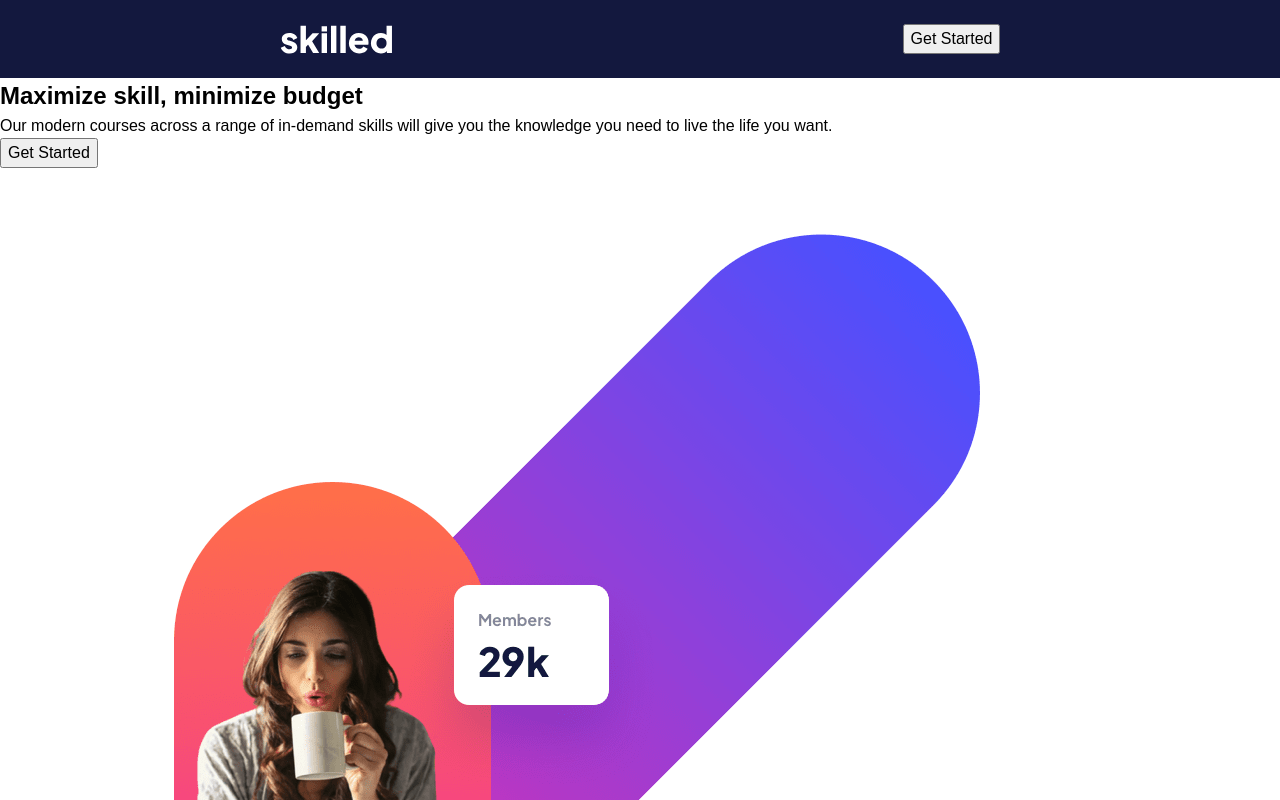
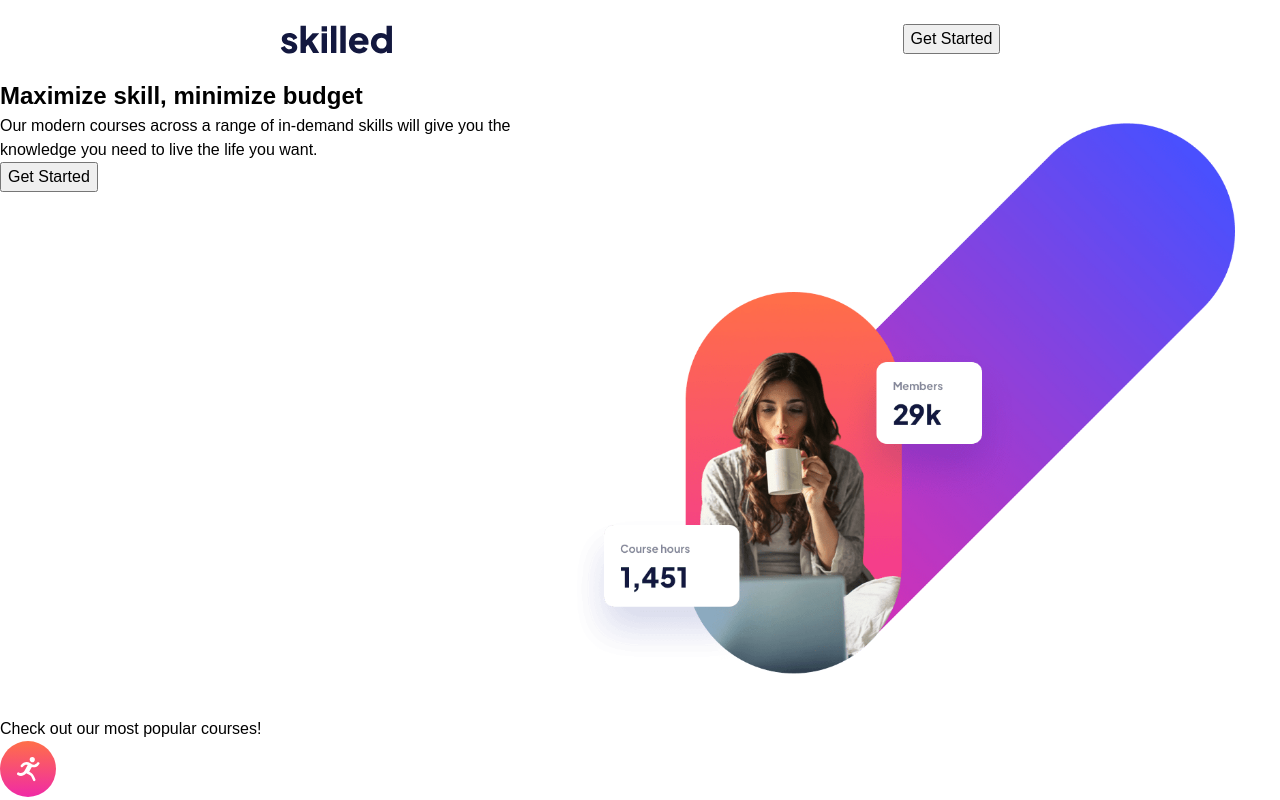
Before and after one commit to nicorithner/solution-skilled-elearning-landing-page, a React (Create React App) app: page / in a window 1280 px wide. Shown: the top 800 px of the page. Built offline with nearby package versions, Linux system fonts and the light colour scheme.

Commit message:
Move hero section to its own component

```diff
--- a/src/App.js
+++ b/src/App.js
@@ -1,47 +1,18 @@
-import {
-  CardSection,
-  Footer,
-  Header,
-  Heading,
-  HeroSection,
-  MainWrapper,
-  HeroLeft,
-  HeroRight,
-  HeroRightImg,
-} from "./App.styled.js";
-import { Button } from "./components/button/Button.jsx";
+import { CardSection, MainWrapper } from "./App.styled.js";
 import { AdvertCard, Card } from "./components/card/Card.jsx";
-import logoLight from "./assets/logo-light.svg";
 import iconAnimation from "./assets/icon-animation.svg";
 import iconDesign from "./assets/icon-design.svg";
 import iconPhotography from "./assets/icon-photography.svg";
 import iconCrypto from "./assets/icon-crypto.svg";
 import iconBusiness from "./assets/icon-business.svg";
-import imageHeroDesktop from "./assets/image-hero-desktop.png";
 import { LogoBar } from "./components/logoBar/LogoBar.jsx";
+import { HeroSection } from "./components/heroSection/HeroSection.jsx";
 
 function App() {
   return (
     <MainWrapper>
-      <Header>
-        <LogoBar type='dark'/>
-      </Header>
-
-      <HeroSection>
-        <HeroLeft>
-          <Heading>Maximize skill, minimize budget</Heading>
-
-          <p>
-            Our modern courses across a range of in-demand skills will give you
-            the knowledge you need to live the life you want.
-          </p>
-
-          <Button>Get Started</Button>
-        </HeroLeft>
-        <HeroRight>
-          <HeroRightImg src={imageHeroDesktop} alt="woman drink hot beverage" />
-        </HeroRight>
-      </HeroSection>
+      <LogoBar type="light" />
+      <HeroSection />
       <CardSection>
         <AdvertCard content="Check out our most popular courses!" />
 
@@ -81,9 +52,7 @@ function App() {
         />
       </CardSection>
 
-      <Footer>
-        <LogoBar type='light'/>
-      </Footer>
+      <LogoBar type="dark" />
     </MainWrapper>
   );
 }
--- a/src/App.styled.js
+++ b/src/App.styled.js
@@ -2,10 +2,6 @@ import styled from "styled-components";
 
 export const MainWrapper = styled.main``;
 export const Header = styled.header``;
-export const HeroSection = styled.section``;
-export const HeroLeft = styled.div``;
-export const HeroRight = styled.div``;
-export const HeroRightImg = styled.img``;
 export const Heading = styled.h1``;
 export const CardSection = styled.section``;
 export const Footer = styled.footer``;
--- /dev/null
+++ b/src/components/heroSection/HeroSection.jsx
@@ -0,0 +1,35 @@
+import { Button } from "../button/Button";
+import {
+  Heading,
+  HeroWrapper,
+  HeroLeftSegment,
+  HeroRightSegment,
+  HeroImgDesktop,
+  HeroImgTablet,
+  HeroImgMobile,
+} from "./HeroSection.styled";
+import imageHeroDesktop from "../../assets/image-hero-desktop.png";
+import imageHeroTablet from "../../assets/image-hero-tablet.png";
+import imageHeroMobile from "../../assets/image-hero-mobile.png";
+
+export const HeroSection = () => {
+  return (
+    <HeroWrapper>
+      <HeroLeftSegment>
+        <Heading>Maximize skill, minimize budget</Heading>
+
+        <p>
+          Our modern courses across a range of in-demand skills will give you
+          the knowledge you need to live the life you want.
+        </p>
+
+        <Button>Get Started</Button>
+      </HeroLeftSegment>
+      <HeroRightSegment>
+        <HeroImgDesktop src={imageHeroDesktop} alt="woman drink hot beverage" />
+        <HeroImgTablet src={imageHeroTablet} alt="woman drink hot beverage" />
+        <HeroImgMobile src={imageHeroMobile} alt="woman drink hot beverage" />
+      </HeroRightSegment>
+    </HeroWrapper>
+  );
+};
--- /dev/null
+++ b/src/components/heroSection/HeroSection.styled.js
@@ -0,0 +1,30 @@
+import styled from "styled-components";
+
+export const HeroWrapper = styled.section`
+  display: flex;
+  min-width: 100%;
+`;
+export const HeroLeftSegment = styled.div``;
+export const Heading = styled.h1``;
+export const HeroRightSegment = styled.div``;
+export const HeroImgDesktop = styled.img`
+  display: block;
+
+  @media only screen and (max-width: 768px) {
+    display: none;
+  }
+`;
+export const HeroImgTablet = styled.img`
+  display: none;
+
+  @media only screen and (max-width: 768px) and (min-width: 400px) {
+    display: block;
+  }
+`;
+export const HeroImgMobile = styled.img`
+  display: none;
+
+  @media only screen and (max-width: 400px) {
+    display: block;
+  }
+`;
--- /dev/null
+++ b/src/components/heroSection/index.js
@@ -0,0 +1,2 @@
+export * from "./HeroSection.jsx";
+export * from "./HeroSection.styled.js";
```
